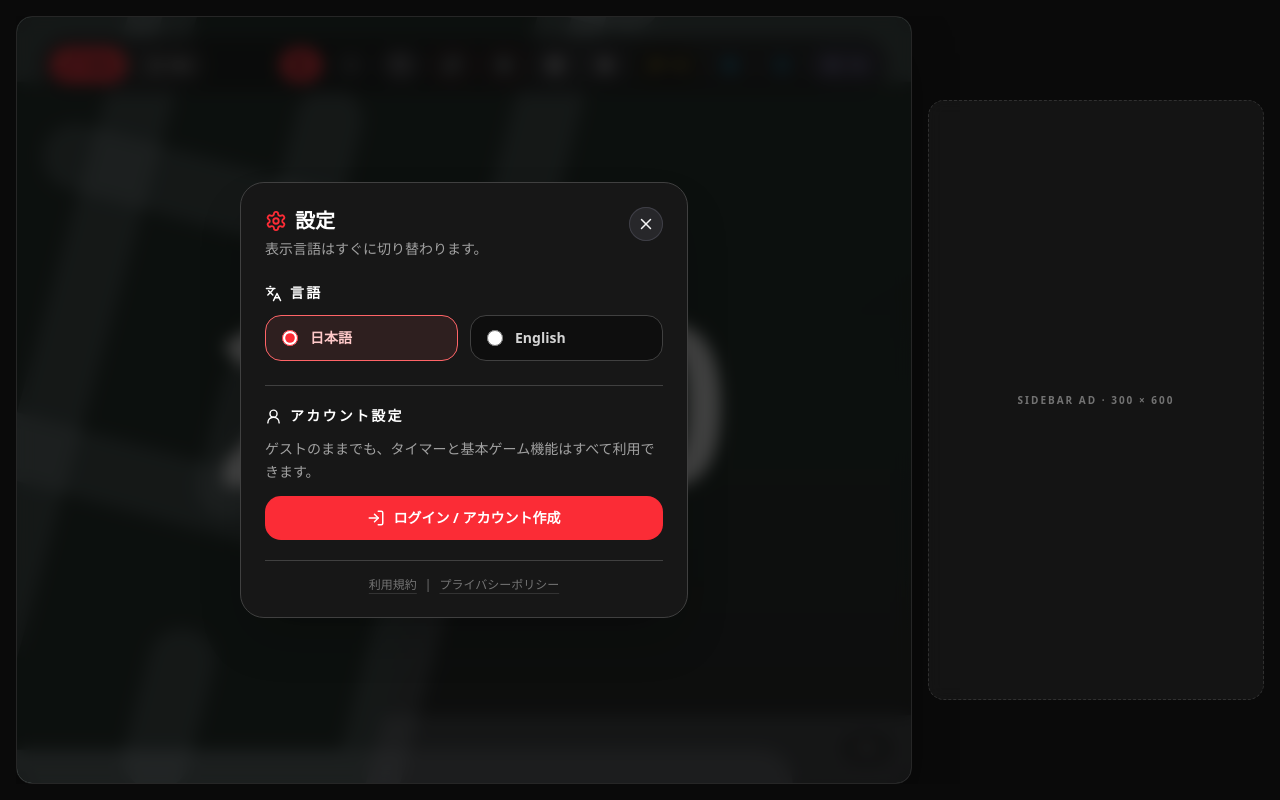
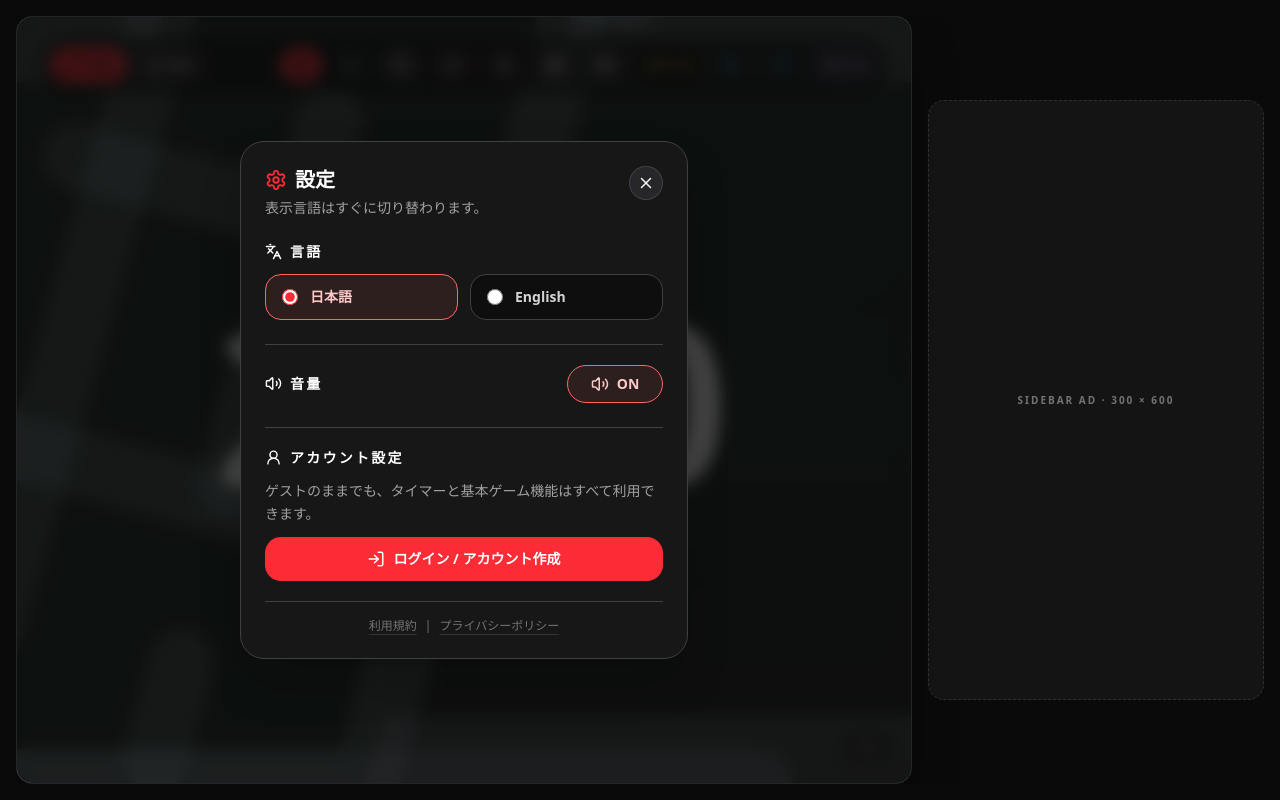
Before and after one commit to Korekatsu-Nakajima/PomoTM, a Next.js app: page / in a window 1280 px wide. Both pictures are taken after a click on the button 604 px from the left and 65 px from the top of the page. Built offline with nearby package versions, Linux system fonts and the light colour scheme; no server answers.

Commit message:
plus signal peanuts

```diff
--- a/src/app/page.tsx
+++ b/src/app/page.tsx
@@ -27,6 +27,7 @@ const button = "inline-flex shrink-0 items-center justify-center gap-1 rounded-f
 const quiet = `${button} bg-zinc-800 text-zinc-100 ring-1 ring-inset ring-zinc-700 hover:bg-zinc-700`;
 const INITIAL_ITEM_COUNTS: ItemCounts = { doubleDrop: 0, balloonBoost: 0, goldBoost: 0 };
 const DEFAULT_PREMIUM_ACCESS = true;
+const SOUND_ENABLED_STORAGE_KEY = "pomotm_sound_enabled";
 
 export default function Home() {
   const isDebugMode = useDebugMode();
@@ -41,6 +42,7 @@ export default function Home() {
   const [settingsOpen, setSettingsOpen] = useState(false);
   const [authOpen, setAuthOpen] = useState(false);
   const [language, setLanguage] = useState<Language>("ja");
+  const [soundEnabled, setSoundEnabled] = useState(true);
   const [hydrated, setHydrated] = useState(false);
   const [altitude, setAltitude] = useState(0);
   const [maxAltitude, setMaxAltitude] = useState(0);
@@ -88,6 +90,16 @@ export default function Home() {
     }
   }, []);
   useEffect(() => {
+    try {
+      const savedSoundEnabled = window.localStorage.getItem(SOUND_ENABLED_STORAGE_KEY);
+      if (savedSoundEnabled === "true") setSoundEnabled(true);
+      else if (savedSoundEnabled === "false") setSoundEnabled(false);
+      else if (savedSoundEnabled !== null) window.localStorage.removeItem(SOUND_ENABLED_STORAGE_KEY);
+    } catch {
+      // localStorageが利用できない環境では既定のONを維持する。
+    }
+  }, []);
+  useEffect(() => {
     document.documentElement.lang = language;
   }, [language]);
   const changeLanguage = useCallback((nextLanguage: Language) => {
@@ -96,6 +108,14 @@ export default function Home() {
       window.localStorage.setItem(LANGUAGE_STORAGE_KEY, nextLanguage);
     } catch {
       // 保存できない環境でも、そのセッション中の表示切り替えは維持する。
+    }
+  }, []);
+  const changeSoundEnabled = useCallback((enabled: boolean) => {
+    setSoundEnabled(enabled);
+    try {
+      window.localStorage.setItem(SOUND_ENABLED_STORAGE_KEY, String(enabled));
+    } catch {
+      // 保存できない環境でも、そのセッション中の音量設定は維持する。
     }
   }, []);
   const awardTomato = useCallback(() => {
@@ -350,6 +370,7 @@ export default function Home() {
               isDebugMode={isDebugMode}
               debugUfoMode={isDebugMode && debugUfoMode}
               debugCatMode={isDebugMode && debugCatMode}
+              soundEnabled={soundEnabled}
               isBonusBreakMode={isBonusBreakMode}
               timerMode={timer.mode}
               isTimerRunning={timer.running}
@@ -453,6 +474,8 @@ export default function Home() {
             onClose={() => setSettingsOpen(false)}
             language={language}
             onLanguageChange={changeLanguage}
+            soundEnabled={soundEnabled}
+            onSoundEnabledChange={changeSoundEnabled}
             isBreak={isBreak}
             onOpenAuth={() => setAuthOpen(true)}
           />
--- a/src/components/PhysicsCanvas.tsx
+++ b/src/components/PhysicsCanvas.tsx
@@ -104,6 +104,7 @@ export const PhysicsCanvas = forwardRef<PhysicsCanvasHandle, PhysicsCanvasProps>
     isDebugMode,
     debugUfoMode = false,
     debugCatMode = false,
+    soundEnabled = true,
     isBonusBreakMode = false,
     timerMode,
     isTimerRunning,
@@ -129,6 +130,8 @@ export const PhysicsCanvas = forwardRef<PhysicsCanvasHandle, PhysicsCanvasProps>
   const isDebugModeRef = useRef(isDebugMode);
   const debugUfoModeRef = useRef(debugUfoMode);
   const debugCatModeRef = useRef(debugCatMode);
+  const soundEnabledRef = useRef(soundEnabled);
+  const applySoundEnabledRef = useRef<(enabled: boolean) => void>(() => undefined);
   const isBonusBreakModeRef = useRef(isBonusBreakMode);
   const isFocusRunningRef = useRef(timerMode === "focus" && isTimerRunning);
   const isSupplyRunningRef = useRef(timerMode === "focus" && isTimerRunning);
@@ -137,6 +140,7 @@ export const PhysicsCanvas = forwardRef<PhysicsCanvasHandle, PhysicsCanvasProps>
   const themeDirtyRef = useRef(false);
   activeBuffsRef.current = activeBuffs;
   isDebugModeRef.current = isDebugMode === true;
+  soundEnabledRef.current = soundEnabled === true;
   isBonusBreakModeRef.current = isBonusBreakMode === true;
   breakModeRef.current = timerMode === "break";
 
@@ -152,6 +156,10 @@ export const PhysicsCanvas = forwardRef<PhysicsCanvasHandle, PhysicsCanvasProps>
   useEffect(() => { isDebugModeRef.current = isDebugMode; }, [isDebugMode]);
   useEffect(() => { debugUfoModeRef.current = debugUfoMode; }, [debugUfoMode]);
   useEffect(() => { debugCatModeRef.current = debugCatMode; }, [debugCatMode]);
+  useEffect(() => {
+    soundEnabledRef.current = soundEnabled;
+    applySoundEnabledRef.current(soundEnabled);
+  }, [soundEnabled]);
   useEffect(() => { isBonusBreakModeRef.current = isBonusBreakMode; }, [isBonusBreakMode]);
   useEffect(() => { altitudeChangeRef.current = onAltitudeChange; }, [onAltitudeChange]);
   useEffect(() => {
@@ -235,7 +243,7 @@ export const PhysicsCanvas = forwardRef<PhysicsCanvasHandle, PhysicsCanvasProps>
       }
     };
     const syncAlienLoopAudio = (shouldPlay: boolean) => {
-      if (!shouldPlay) {
+      if (!shouldPlay || !soundEnabledRef.current) {
         if (alienLoopRequested || !alienLoopAudio.paused || alienLoopAudio.currentTime > 0) {
           stopAndResetAudio(alienLoopAudio);
         }
@@ -259,6 +267,11 @@ export const PhysicsCanvas = forwardRef<PhysicsCanvasHandle, PhysicsCanvasProps>
       audioUnlocked = true;
       alienLoopPlaybackBlocked = false;
       if (alienLoopRequested) syncAlienLoopAudio(true);
+    };
+    applySoundEnabledRef.current = (enabled) => {
+      if (enabled) return;
+      syncAlienLoopAudio(false);
+      [...tomatoLandingAudioPool, ...giantLandingAudioPool].forEach(stopAndResetAudio);
     };
     window.addEventListener("pointerdown", unlockAudio, { capture: true, passive: true });
     window.addEventListener("keydown", unlockAudio, true);
@@ -953,6 +966,7 @@ export const PhysicsCanvas = forwardRef<PhysicsCanvasHandle, PhysicsCanvasProps>
         || other.label.startsWith("archived-terrain");
       if (!landedOnTomato && !landedOnGround) return;
       tomato.hasPlayedLandSound = true;
+      if (!soundEnabledRef.current) return;
       if (!audioUnlocked) return;
 
       const isGiant = tomato.radius / 22.5 >= 2;
@@ -3005,6 +3019,7 @@ export const PhysicsCanvas = forwardRef<PhysicsCanvasHandle, PhysicsCanvasProps>
       addRef.current = () => undefined;
       removeGoldenRef.current = () => 0;
       saveCameraStateRef.current = () => undefined;
+      applySoundEnabledRef.current = () => undefined;
     };
     // Counts are read only for initial restoration.
     // eslint-disable-next-line react-hooks/exhaustive-deps
--- a/src/components/SettingsModal.tsx
+++ b/src/components/SettingsModal.tsx
@@ -2,7 +2,7 @@
 
 import { useEffect, useState } from "react";
 import { onAuthStateChanged, reload, signOut, type User } from "firebase/auth";
-import { Languages, LogIn, LogOut, Settings, UserRound, X } from "lucide-react";
+import { Languages, LogIn, LogOut, Settings, UserRound, Volume2, VolumeX, X } from "lucide-react";
 import { PrivacyModal } from "@/components/PrivacyModal";
 import { TermsModal } from "@/components/TermsModal";
 import { auth } from "@/lib/firebase";
@@ -13,6 +13,8 @@ type SettingsModalProps = {
   onClose: () => void;
   language: Language;
   onLanguageChange: (language: Language) => void;
+  soundEnabled: boolean;
+  onSoundEnabledChange: (enabled: boolean) => void;
   isBreak: boolean;
   onOpenAuth: () => void;
 };
@@ -56,16 +58,23 @@ export function SettingsModal({
   onClose,
   language,
   onLanguageChange,
+  soundEnabled,
+  onSoundEnabledChange,
   isBreak,
   onOpenAuth,
 }: SettingsModalProps) {
-  const [user, setUser] = useState<User | null>(() => getVerifiedDisplayUser(auth.currentUser));
+  const [user, setUser] = useState<User | null>(() => getVerifiedDisplayUser(auth?.currentUser ?? null));
   const [signingOut, setSigningOut] = useState(false);
   const [signOutError, setSignOutError] = useState<string | null>(null);
   const [termsOpen, setTermsOpen] = useState(false);
   const [privacyOpen, setPrivacyOpen] = useState(false);
 
   useEffect(() => {
+    if (!auth) {
+      setUser(null);
+      return;
+    }
+    const firebaseAuth = auth;
     let disposed = false;
     let syncVersion = 0;
 
@@ -79,7 +88,7 @@ export function SettingsModal({
           await reload(nextUser).catch(() => undefined);
         }
       }
-      const currentUser = auth.currentUser;
+      const currentUser = firebaseAuth.currentUser;
       const sameCurrentUser = currentUser?.uid === nextUser?.uid
         || (!currentUser && !nextUser);
       if (!disposed && version === syncVersion && sameCurrentUser) {
@@ -87,8 +96,8 @@ export function SettingsModal({
       }
     };
 
-    const unsubscribe = onAuthStateChanged(auth, (nextUser) => void syncUser(nextUser));
-    const syncCurrentUser = () => void syncUser(auth.currentUser);
+    const unsubscribe = onAuthStateChanged(firebaseAuth, (nextUser) => void syncUser(nextUser));
+    const syncCurrentUser = () => void syncUser(firebaseAuth.currentUser);
     const syncCurrentUserWhenVisible = () => {
       if (document.visibilityState === "visible") syncCurrentUser();
     };
@@ -190,6 +199,32 @@ export function SettingsModal({
           </div>
         </fieldset>
 
+        <section className={`mt-6 border-t pt-5 ${isBreak ? "border-neutral-200" : "border-neutral-700"}`} aria-labelledby="sound-settings-title">
+          <div className="flex items-center justify-between gap-4">
+            <h3 id="sound-settings-title" className="flex items-center gap-2 text-sm font-black uppercase tracking-[0.16em]">
+              {soundEnabled ? <Volume2 size={17} /> : <VolumeX size={17} />}
+              {t.settings.sound}
+            </h3>
+            <button
+              type="button"
+              role="switch"
+              aria-checked={soundEnabled}
+              aria-label={`${t.settings.sound} ${soundEnabled ? t.settings.soundOn : t.settings.soundOff}`}
+              className={`inline-flex min-w-24 items-center justify-center gap-2 rounded-full border px-4 py-2 text-sm font-black transition ${soundEnabled
+                ? isBreak
+                  ? "border-emerald-500 bg-emerald-50 text-emerald-800"
+                  : "border-red-400 bg-red-400/10 text-red-200"
+                : isBreak
+                  ? "border-neutral-300 bg-neutral-100 text-neutral-600 hover:bg-neutral-200"
+                  : "border-neutral-700 bg-neutral-950/70 text-neutral-400 hover:bg-neutral-800"}`}
+              onClick={() => onSoundEnabledChange(!soundEnabled)}
+            >
+              {soundEnabled ? <Volume2 size={18} /> : <VolumeX size={18} />}
+              {soundEnabled ? t.settings.soundOn : t.settings.soundOff}
+            </button>
+          </div>
+        </section>
+
         <section className={`mt-6 border-t pt-5 ${isBreak ? "border-neutral-200" : "border-neutral-700"}`} aria-labelledby="account-settings-title">
           <h3 id="account-settings-title" className="flex items-center gap-2 text-sm font-black uppercase tracking-[0.16em]">
             <UserRound size={17} />
@@ -224,6 +259,7 @@ export function SettingsModal({
                   setSigningOut(true);
                   setSignOutError(null);
                   try {
+                    if (!auth) throw new Error("Firebase Authentication is not configured.");
                     await signOut(auth);
                   } catch {
                     setSignOutError(account.logoutError);
--- a/src/types/game.ts
+++ b/src/types/game.ts
@@ -17,6 +17,7 @@ export type PhysicsCanvasProps = {
   isDebugMode: boolean;
   debugUfoMode?: boolean;
   debugCatMode?: boolean;
+  soundEnabled?: boolean;
   isBonusBreakMode?: boolean;
   timerMode: "focus" | "break";
   isTimerRunning: boolean;
--- a/src/utils/translations.ts
+++ b/src/utils/translations.ts
@@ -48,6 +48,9 @@ export type TranslationDictionary = {
     language: string;
     japanese: string;
     english: string;
+    sound: string;
+    soundOn: string;
+    soundOff: string;
     close: string;
   };
   legal: {
@@ -114,6 +117,9 @@ export const translations: Record<Language, TranslationDictionary> = {
       language: "言語",
       japanese: "日本語",
       english: "English",
+      sound: "音量",
+      soundOn: "ON",
+      soundOff: "OFF",
       close: "設定を閉じる",
     },
     legal: {
@@ -289,6 +295,9 @@ export const translations: Record<Language, TranslationDictionary> = {
       language: "Language",
       japanese: "日本語",
       english: "English",
+      sound: "Sound",
+      soundOn: "ON",
+      soundOff: "OFF",
       close: "Close Settings",
     },
     legal: {
```
Also changed, not shown: src/components/AuthModal.tsx (+15 -2 lines), src/lib/firebase.ts (+14 -5 lines), 1 other file (tests, documents, lock files or other folders).
